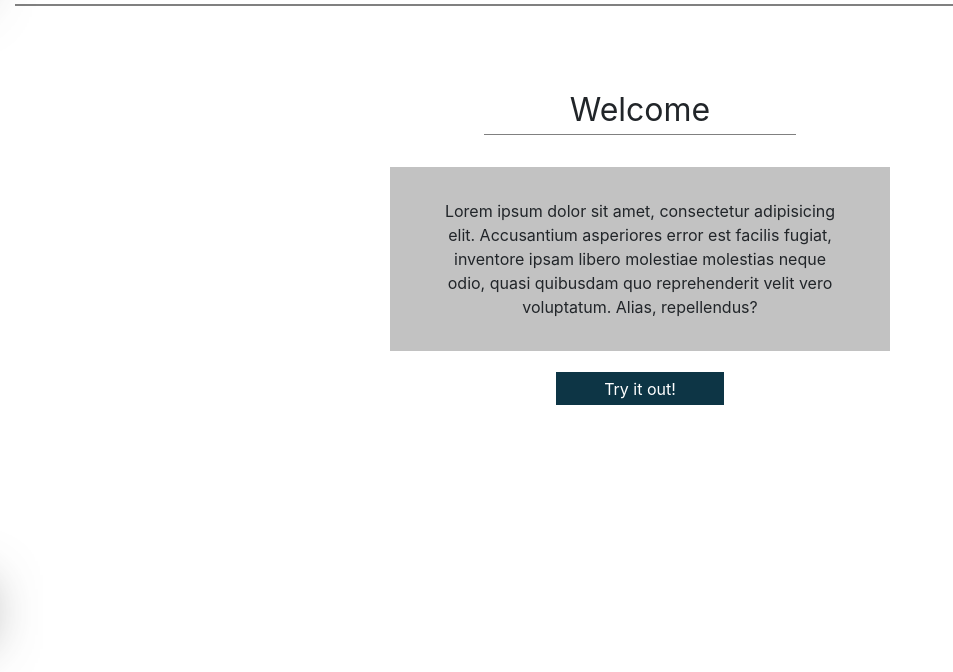
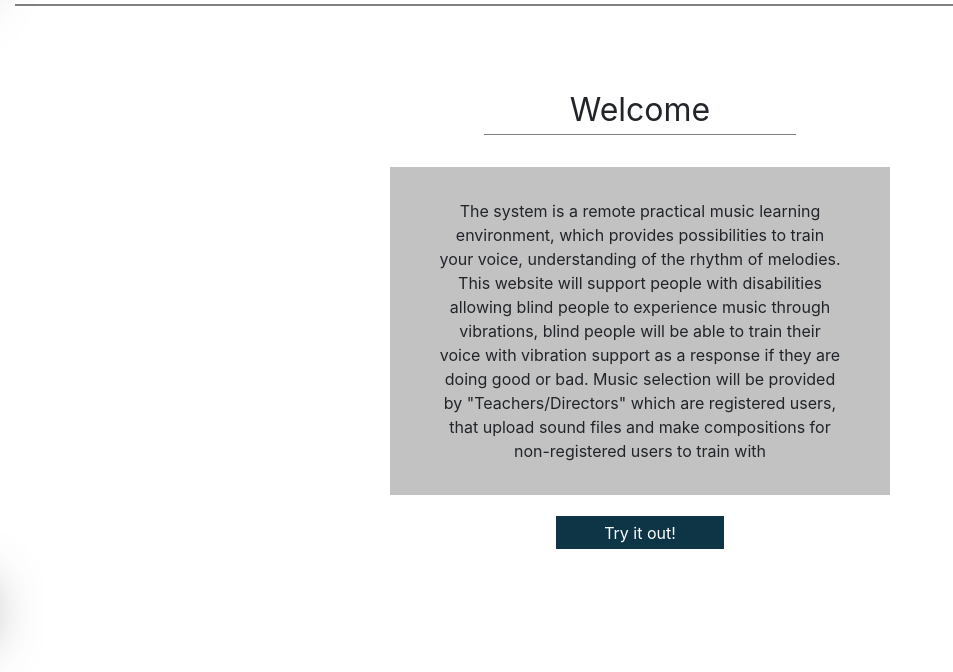
Before and after one commit to JustinasGaripovas/T120B516_Sound_Waves, a Symfony app: template templates/home/index.html.twig in a window 1280 px wide. Shown: the part 128-800 px from the top of the page, without its empty margins (0-953 px from the left). Run offline with Twig, Linux system fonts and the light colour scheme; the template is opened without the code that fills it, so the values that code supplies are empty; some libraries are stand-ins or nearby versions.

Commit message:
fix: presentation version

```diff
--- a/templates/home/index.html.twig
+++ b/templates/home/index.html.twig
@@ -8,9 +8,11 @@
         <div class="main-page">
             <p class="secondary-title">Welcome</p>
             <div class="top">
-                <p class="intro margin-fix">Lorem ipsum dolor sit amet, consectetur adipisicing elit. Accusantium asperiores error est facilis
-                    fugiat, inventore ipsam libero molestiae molestias neque odio, quasi quibusdam quo reprehenderit
-                    velit vero voluptatum. Alias, repellendus?
+                <p class="intro margin-fix">
+                    The system is a remote practical music learning environment, which provides possibilities to train your voice,
+                    understanding of the rhythm of melodies.
+                    This website will support people with disabilities allowing blind people to experience music through vibrations, blind people will be able to train their voice with vibration support as a response if they are doing good or bad.
+                    Music selection will be provided by "Teachers/Directors" which are registered users, that upload sound files and make compositions for non-registered users to train with
                 </p>
                 <button class="play">Try it out!</button>
             </div>
--- a/templates/sound_package/view.html.twig
+++ b/templates/sound_package/view.html.twig
@@ -22,7 +22,7 @@
                         <table class="table">
                             <tr class="thead-dark">
                                 <th scope="col">Nr.</th>
-                                <th scope="col">Score</th>
+                                <th scope="col">Score (lower is better)</th>
                             </tr>
                             {% for score in scores %}
                             <tr>
@@ -40,7 +40,7 @@
 {% endblock %}
 
 {% block javascripts %}
-    <script src="/js/displayer.js" data-file-path="{{ app.request.scheme ~'://' ~ app.request.httpHost ~ path("get_sound_file", {id:soundPackage.id}) }}"></script>
+    <script src="/js/displayer.js" data-sound-package-id="{{ soundPackage.id }}" data-file-path="{{ app.request.scheme ~'://' ~ app.request.httpHost ~ path("get_sound_file", {id:soundPackage.id}) }}"></script>
     <script src="/js/recorder.js" data-sound-package-id="{{ soundPackage.id }}" data-user-id="{{ app.user?user.id:null }}" data-file-path="{{ app.request.scheme ~'://' ~ app.request.httpHost ~ path("get_sound_file", {id:soundPackage.id}) }}"></script>
     {{ parent() }}
 {% endblock %}
```
Also changed, not shown: public/js/displayer.js (+11 -1 lines), 4 other files.
